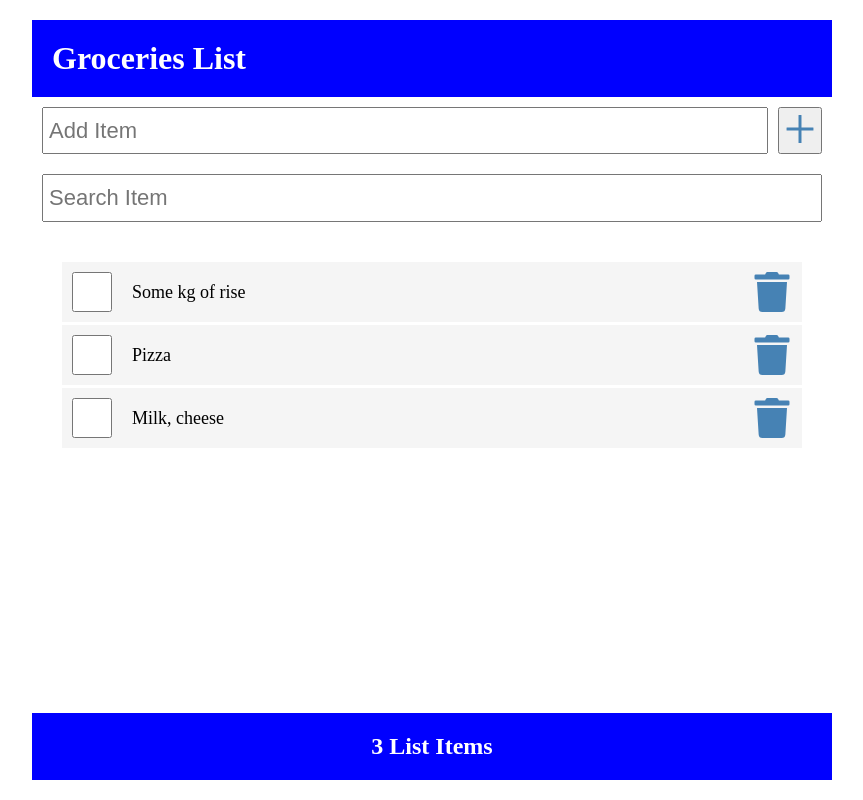
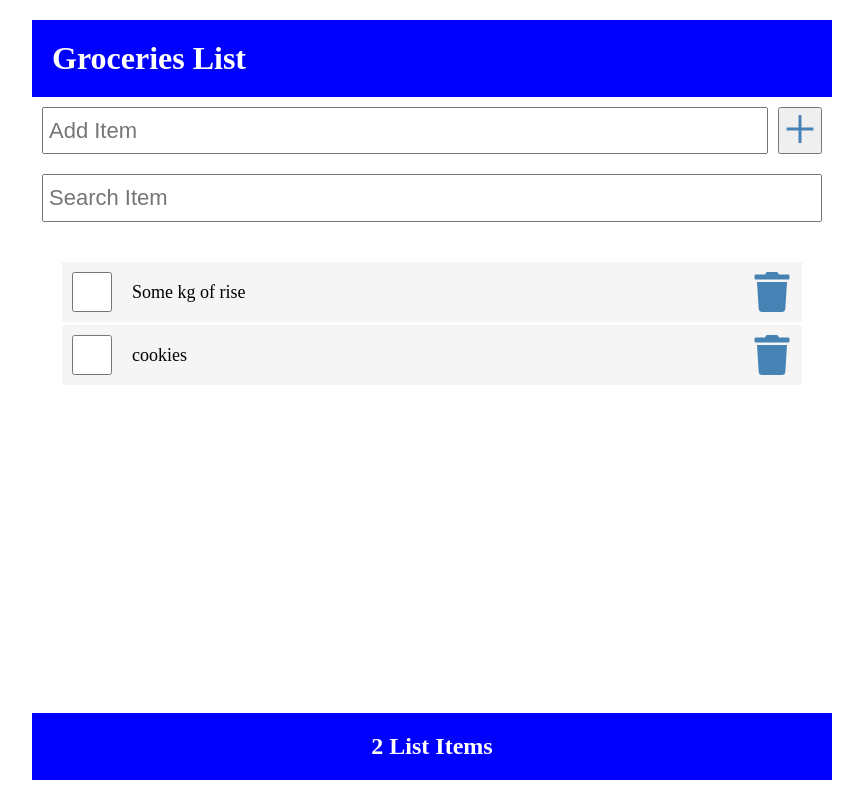
Before and after one commit to abdullahzayed812/groceries-list, a React (Create React App) app: page / in a window 1280 px wide. Shown: the whole page, without its empty margins (208-1071 px from the left). Built offline with nearby package versions, Linux system fonts and the light colour scheme; data requests are answered from the project's data file.

Commit message:
add crud operation POST, PATCH, DELETE and ofcourse GET

```diff
--- a/data/db.json
+++ b/data/db.json
@@ -6,14 +6,9 @@
       "text": "Some kg of rise"
     },
     {
-      "id": 2,
+      "id": 4,
       "checked": false,
-      "text": "Pizza"
-    },
-    {
-      "id": 3,
-      "checked": false,
-      "text": "Milk, cheese"
+      "text": "cookies"
     }
   ]
 }
--- /dev/null
+++ b/src/api/apiRequest.js
@@ -0,0 +1,14 @@
+export async function apiRequest(
+  url = "",
+  optionsObj = null,
+  errorMessage = null
+) {
+  try {
+    const response = await fetch(url, optionsObj);
+    if (!response.ok) throw new Error("Please restart the app");
+  } catch (error) {
+    errorMessage = error.message;
+  } finally {
+    return errorMessage;
+  }
+}
--- a/src/components/app/App.js
+++ b/src/components/app/App.js
@@ -1,4 +1,5 @@
 import { useEffect, useState } from "react";
+import { apiRequest } from "../../api/apiRequest";
 import { AddItem } from "../addItem/AddItem";
 import { Content } from "../content/Content";
 import { Footer } from "../footer/Footer";
@@ -33,23 +34,50 @@ function App() {
     setTimeout(() => fetchItems(), 2000);
   }, []);
 
-  const handleCheck = (id) => {
+  const handleCheck = async (id) => {
     const itemsList = items.map((item) =>
       item.id === id ? { ...item, checked: !item.checked } : item
     );
     setItems(itemsList);
+
+    const myItem = itemsList.filter((item) => item.id === id);
+    const updateOptions = {
+      method: "PATCH",
+      headers: {
+        "Content-Type": "application/json",
+      },
+      body: JSON.stringify({ checked: myItem[0].checked }),
+    };
+    const updateUrl = `${API_URL}/${id}`;
+    const result = await apiRequest(updateUrl, updateOptions);
+    if (result) setFetchError(result);
   };
 
-  const handleDelete = (id) => {
+  const handleDelete = async (id) => {
     const itemsList = items.filter((item) => item.id !== id);
     setItems(itemsList);
+
+    const deleteUrl = `${API_URL}/${id}`;
+    const deleteOptions = { method: "DELETE" };
+    const result = await apiRequest(deleteUrl, deleteOptions);
+    if (result) setFetchError(result);
   };
 
-  const addItem = (item) => {
+  const addItem = async (item) => {
     const id = items.length > 0 ? items[items.length - 1]?.id + 1 : 1;
     const myNewItem = { id, checked: false, text: item };
     const listItems = [...items, myNewItem];
     setItems(listItems);
+
+    const postOptions = {
+      method: "POST",
+      headers: {
+        "Content-Type": "application/json",
+      },
+      body: JSON.stringify(myNewItem),
+    };
+    const result = await apiRequest(API_URL, postOptions);
+    if (result) setFetchError(result);
   };
 
   const handleSubmit = (e) => {
```
